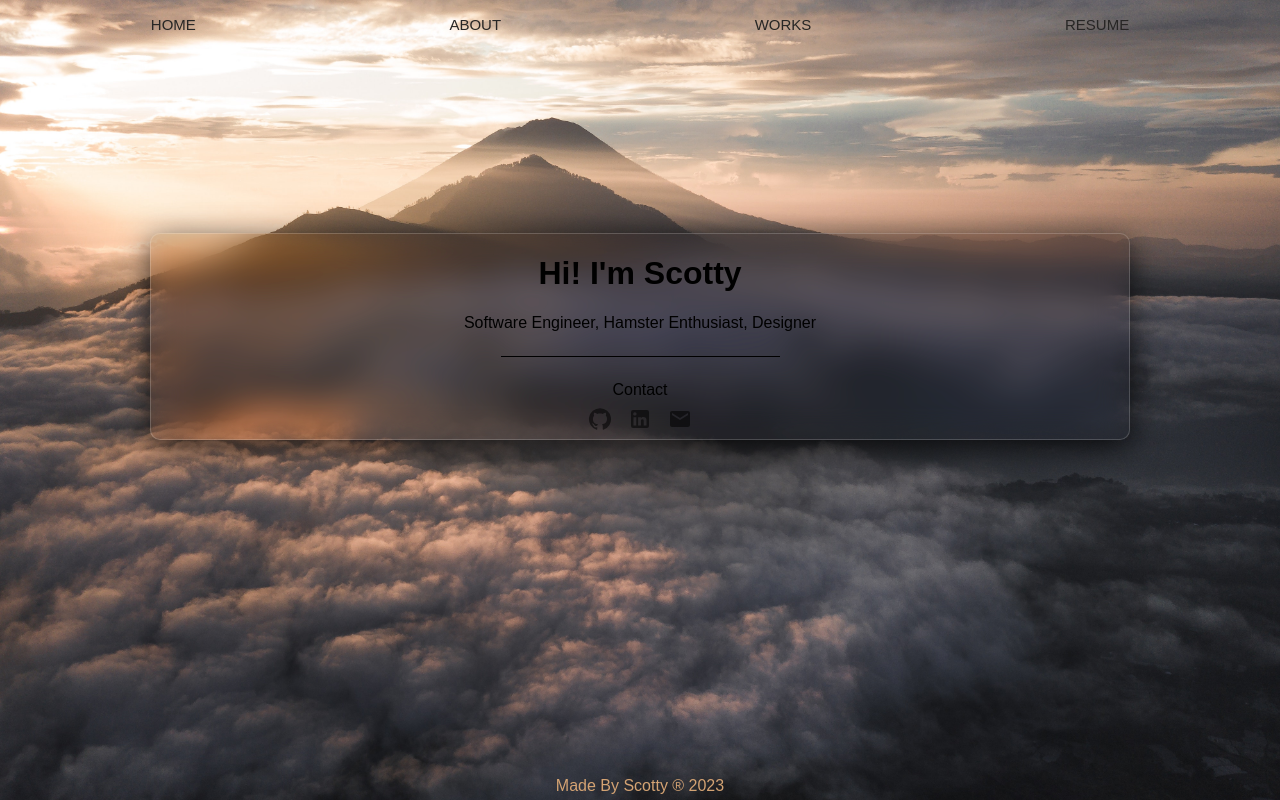
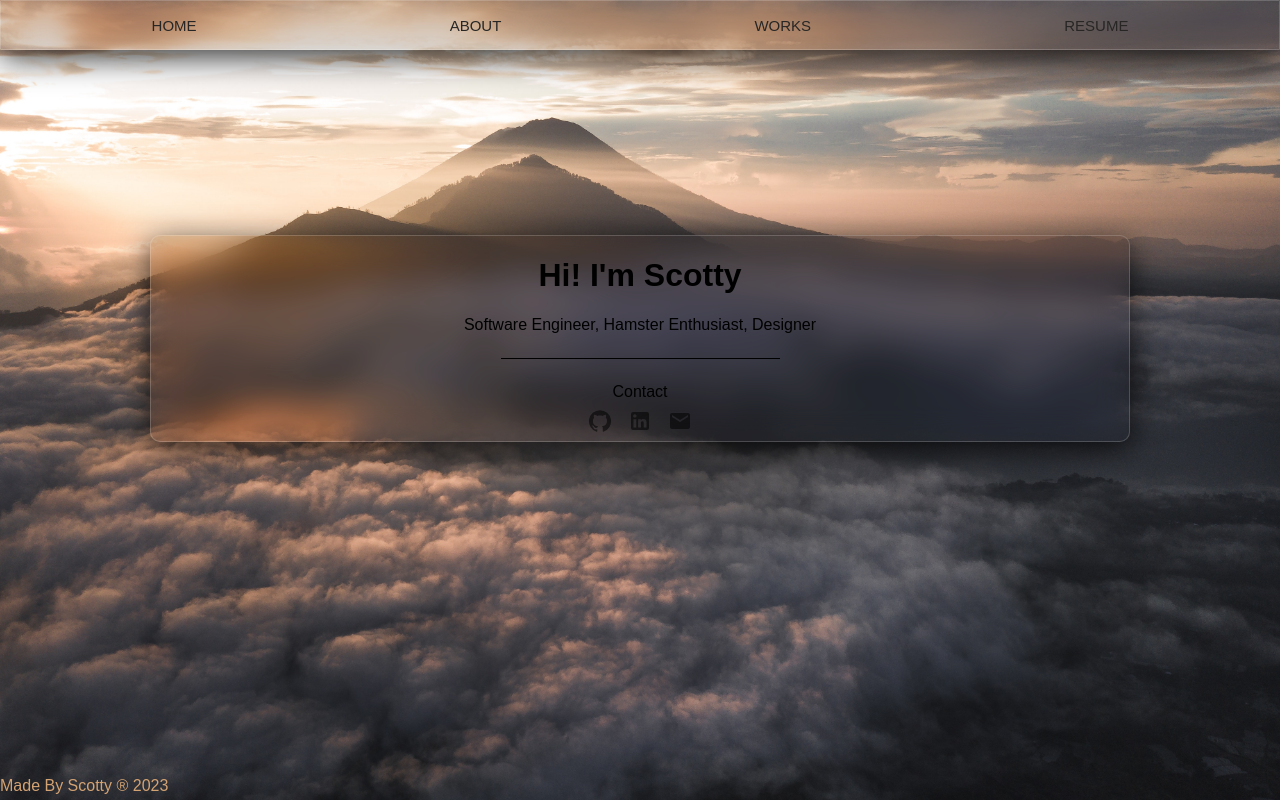
Before and after one commit to Scotty-Cloud/scott-portfolio, a React (Create React App) app: page / in a window 1280 px wide. Built offline with nearby package versions, Linux system fonts and the light colour scheme; a web font is replaced by a local one.

Commit message:
edit text alignment

```diff
--- a/src/Components/About/About.css
+++ b/src/Components/About/About.css
@@ -10,4 +10,6 @@
   margin-top:185px;
   margin-left: 150px;
   margin-right: 150px;
+
+  text-align: center;
 }
--- a/src/Components/Landing/Landing.css
+++ b/src/Components/Landing/Landing.css
@@ -10,5 +10,5 @@
   margin-top:185px;
   margin-left: 150px;
   margin-right: 150px;
-
+  text-align: center;
 }
--- a/src/Components/Nav/Nav.css
+++ b/src/Components/Nav/Nav.css
@@ -8,3 +8,13 @@
   text-underline-offset: 1rem;
   text-decoration: #333333 underline;
 }
+
+.navbar {
+  background: rgba(20, 10, 20, 0.1);
+  box-shadow: 0 8px 32px 0 rgba(0, 0, 0, 0.8);
+  backdrop-filter: blur(16px) saturate(180%);
+  -webkit-backdrop-filter: blur(16px) saturate(180%);
+  background-color: rgba(0, 0, 0, 0.15);
+  border-radius: 1px;
+  border: 1px solid rgba( 255, 255, 255, 0.18 );
+}
--- a/src/Components/Projects/Projects.css
+++ b/src/Components/Projects/Projects.css
@@ -16,7 +16,7 @@
   flex-wrap: wrap;
   padding: 1rem;
   font-family: 'Lexend Peta', sans-serif;
-
+  text-align: center;
 }
 
 .button-actions{
--- a/src/styles/App.css
+++ b/src/styles/App.css
@@ -1,7 +1,7 @@
-.App {
+/* .App {
   text-align: center;
 
-}
+} */
 
 .App-logo {
   height: 40vmin;
```
Also changed, not shown: 1 other file (tests, documents, lock files or other folders).
